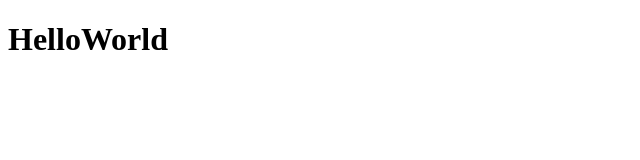
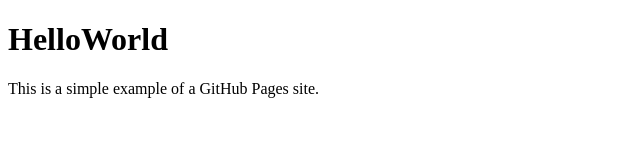
Before and after one commit to WaffenXN/GithubPagesExample, a plain HTML site: page index.html in a window 1280 px wide. Shown: the whole page, without its empty margins (0-640 px from the left). Drawn offline with Linux system fonts and the light colour scheme.

Commit message:
next info

```diff
--- a/index.html
+++ b/index.html
@@ -7,5 +7,6 @@
 </head>
 <body>
     <h1>HelloWorld</h1>
+    <p>This is a simple example of a GitHub Pages site.</p>
 </body>
 </html>
```
